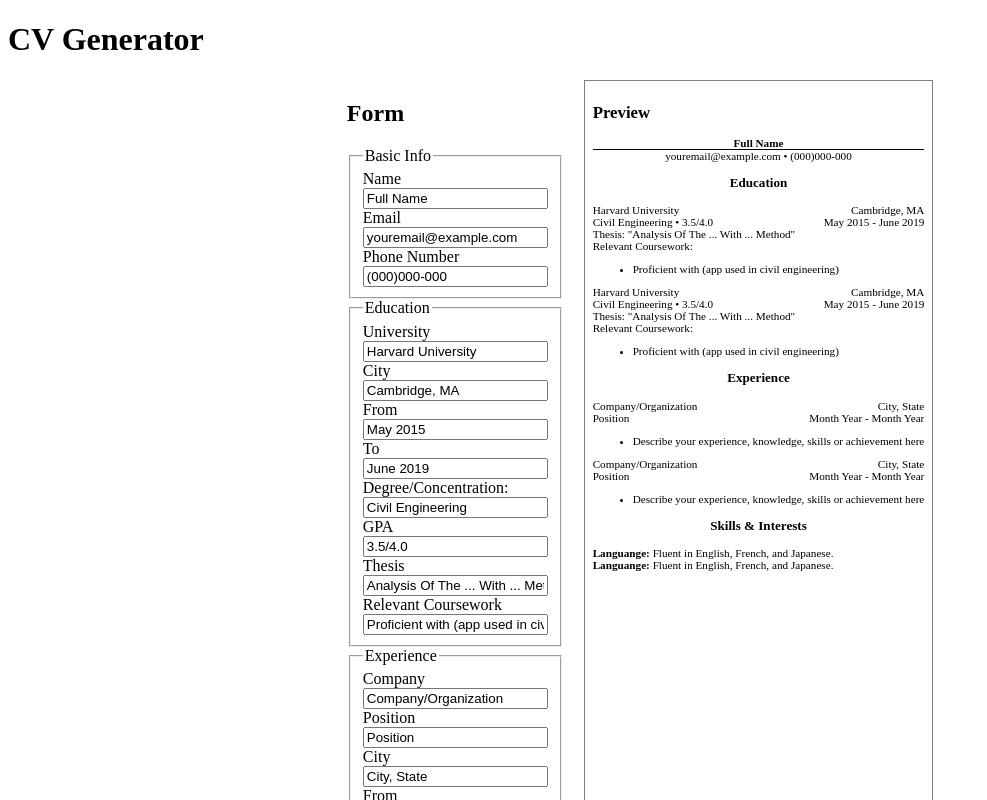
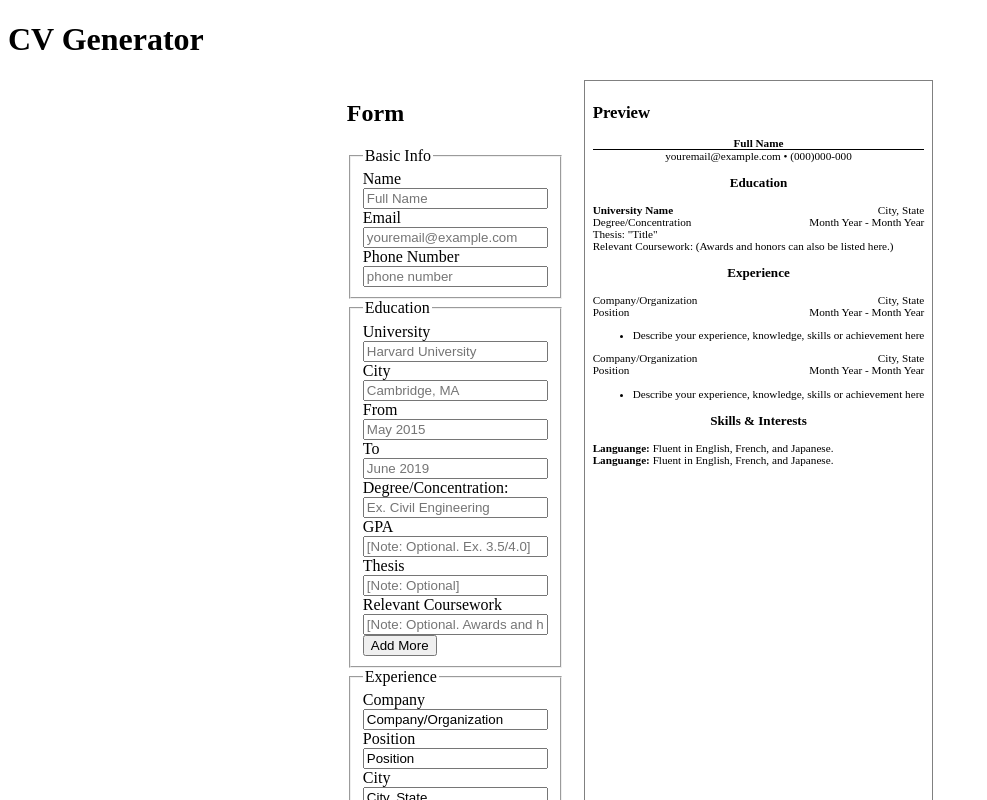
Before and after one commit to Shiielty/cv-project, a React (Vite) app: page / in a window 1280 px wide. Shown: the top 800 px of the page, without its empty margins (0-987 px from the left). Built offline with nearby package versions, Linux system fonts and the light colour scheme.

Commit message:
feat(*): add, edit, delete items in education info

```diff
--- a/src/components/Content.jsx
+++ b/src/components/Content.jsx
@@ -7,30 +7,21 @@ export default class Content extends Component {
     super(props);
     this.state = {
       basic: {
-        name: "Full Name",
-        email: "youremail@example.com",
-        phone: "(000)000-000",
+        name: "",
+        email: "",
+        phone: "",
       },
       educations: [
         {
-          university: "Harvard University",
-          city: "Cambridge, MA",
-          from: "May 2015",
-          to: "June 2019",
-          degree: "Civil Engineering",
-          gpa: "3.5/4.0",
-          thesis: "Analysis Of The ... With ... Method",
-          relevant: "Proficient with (app used in civil engineering)",
-        },
-        {
-          university: "Harvard University",
-          city: "Cambridge, MA",
-          from: "May 2015",
-          to: "June 2019",
-          degree: "Civil Engineering",
-          gpa: "3.5/4.0",
-          thesis: "Analysis Of The ... With ... Method",
-          relevant: "Proficient with (app used in civil engineering)",
+          university: "",
+          city: "",
+          from: "",
+          to: "",
+          degree: "",
+          gpa: "",
+          thesis: "",
+          relevant: "",
+          edited: true,
         },
       ],
       experiences: [
@@ -68,6 +59,17 @@ export default class Content extends Component {
     this.handleNameChange = this.handleNameChange.bind(this);
     this.handleEmailChange = this.handleEmailChange.bind(this);
     this.handlePhoneChange = this.handlePhoneChange.bind(this);
+    this.handleEduUniChange = this.handleEduUniChange.bind(this);
+    this.handleEduCityChange = this.handleEduCityChange.bind(this);
+    this.handleEduFromChange = this.handleEduFromChange.bind(this);
+    this.handleEduToChange = this.handleEduToChange.bind(this);
+    this.handleEduDegreeChange = this.handleEduDegreeChange.bind(this);
+    this.handleEduGPAChange = this.handleEduGPAChange.bind(this);
+    this.handleEduThesisChange = this.handleEduThesisChange.bind(this);
+    this.handleEduRelevantChange = this.handleEduRelevantChange.bind(this);
+    this.handleAddEduClick = this.handleAddEduClick.bind(this);
+    this.handleDeleteEduClick = this.handleDeleteEduClick.bind(this);
+    this.handleEditEduClick = this.handleEditEduClick.bind(this);
   }
 
   handleNameChange(e) {
@@ -88,9 +90,118 @@ export default class Content extends Component {
     this.setState(newState);
   }
 
+  handleEduUniChange(e) {
+    const key = parseInt(e.target.dataset.key);
+    const newState = this.state;
+    newState.educations[key].university = e.target.value;
+    this.setState(newState);
+  }
+
+  handleEduCityChange(e) {
+    const key = parseInt(e.target.dataset.key);
+    const newState = this.state;
+    newState.educations[key].city = e.target.value;
+    this.setState(newState);
+  }
+
+  handleEduFromChange(e) {
+    const key = parseInt(e.target.dataset.key);
+    const newState = this.state;
+    newState.educations[key].from = e.target.value;
+    this.setState(newState);
+  }
+
+  handleEduToChange(e) {
+    const key = parseInt(e.target.dataset.key);
+    const newState = this.state;
+    newState.educations[key].to = e.target.value;
+    this.setState(newState);
+  }
+
+  handleEduDegreeChange(e) {
+    const key = parseInt(e.target.dataset.key);
+    const newState = this.state;
+    newState.educations[key].degree = e.target.value;
+    this.setState(newState);
+  }
+
+  handleEduGPAChange(e) {
+    const key = parseInt(e.target.dataset.key);
+    const newState = this.state;
+    newState.educations[key].gpa = e.target.value;
+    this.setState(newState);
+  }
+
+  handleEduThesisChange(e) {
+    const key = parseInt(e.target.dataset.key);
+    const newState = this.state;
+    newState.educations[key].thesis = e.target.value;
+    this.setState(newState);
+  }
+
+  handleEduRelevantChange(e) {
+    const key = parseInt(e.target.dataset.key);
+    const newState = this.state;
+    newState.educations[key].relevant = e.target.value;
+    this.setState(newState);
+  }
+
+  handleAddEduClick(e) {
+    e.preventDefault();
+    const newEdu = {
+      university: "",
+      city: "",
+      from: "",
+      to: "",
+      degree: "",
+      gpa: "",
+      thesis: "",
+      relevant: "",
+      edited: true,
+    };
+    const newState = this.state;
+    newState.educations[newState.educations.length - 1].edited = false;
+    newState.educations.push(newEdu);
+    this.setState(newState);
+  }
+
+  handleDeleteEduClick(e) {
+    e.preventDefault();
+    const key = parseInt(e.target.dataset.key);
+    const newState = this.state;
+    newState.educations.splice(key, 1);
+    this.setState(newState);
+  }
+
+  handleEditEduClick(e) {
+    e.preventDefault();
+    const key = parseInt(e.target.dataset.key);
+    const newState = this.state;
+    newState.educations[key].edited = true;
+    const arr = newState.educations.splice(key, 1);
+    newState.educations.pop();
+    newState.educations.push(...arr);
+    this.setState(newState);
+  }
+
   render() {
     const { basic, educations, experiences, skills } = this.state;
-    const { handleNameChange, handleEmailChange, handlePhoneChange } = this;
+    const {
+      handleNameChange,
+      handleEmailChange,
+      handlePhoneChange,
+      handleEduUniChange,
+      handleEduCityChange,
+      handleEduFromChange,
+      handleEduToChange,
+      handleEduDegreeChange,
+      handleEduGPAChange,
+      handleEduThesisChange,
+      handleEduRelevantChange,
+      handleAddEduClick,
+      handleDeleteEduClick,
+      handleEditEduClick,
+    } = this;
 
     return (
       <main className="content">
@@ -102,6 +213,17 @@ export default class Content extends Component {
           onNameChange={handleNameChange}
           onEmailChange={handleEmailChange}
           onPhoneChange={handlePhoneChange}
+          onEduUniChange={handleEduUniChange}
+          onEduCityChange={handleEduCityChange}
+          onEduFromChange={handleEduFromChange}
+          onEduToChange={handleEduToChange}
+          onEduDegreeChange={handleEduDegreeChange}
+          onEduGPAChange={handleEduGPAChange}
+          onEduThesisChange={handleEduThesisChange}
+          onEduRelevantChange={handleEduRelevantChange}
+          onAddEduClick={handleAddEduClick}
+          onDeleteEduClick={handleDeleteEduClick}
+          onEditEduClick={handleEditEduClick}
         />
         <Preview
           basic={basic}
--- a/src/components/Form.jsx
+++ b/src/components/Form.jsx
@@ -3,7 +3,226 @@ import { Component } from "react";
 export default class Form extends Component {
   render() {
     const { basic, educations, experiences, skills } = this.props;
-    const { onNameChange, onEmailChange, onPhoneChange } = this.props;
+    const {
+      onNameChange,
+      onEmailChange,
+      onPhoneChange,
+      onEduUniChange,
+      onEduCityChange,
+      onEduFromChange,
+      onEduToChange,
+      onEduDegreeChange,
+      onEduGPAChange,
+      onEduThesisChange,
+      onEduRelevantChange,
+      onAddEduClick,
+      onDeleteEduClick,
+      onEditEduClick,
+    } = this.props;
+
+    const renderEducations = () => {
+      if (educations.length <= 1) {
+        return (
+          <>
+            <label>
+              University
+              <input
+                type="text"
+                value={educations[0].university}
+                placeholder="Harvard University"
+                data-key="0"
+                onChange={onEduUniChange}
+              ></input>
+            </label>
+            <label>
+              City
+              <input
+                type="text"
+                value={educations[0].city}
+                data-key="0"
+                placeholder="Cambridge, MA"
+                onChange={onEduCityChange}
+              ></input>
+            </label>
+            <label>
+              From
+              <input
+                type="text"
+                value={educations[0].from}
+                placeholder="May 2015"
+                data-key="0"
+                onChange={onEduFromChange}
+              ></input>
+            </label>
+            <label>
+              To
+              <input
+                type="text"
+                value={educations[0].to}
+                placeholder="June 2019"
+                data-key="0"
+                onChange={onEduToChange}
+              ></input>
+            </label>
+            <label>
+              Degree/Concentration:
+              <input
+                type="text"
+                value={educations[0].degree}
+                placeholder="Ex. Civil Engineering"
+                data-key="0"
+                onChange={onEduDegreeChange}
+              ></input>
+            </label>
+            <label>
+              GPA
+              <input
+                type="text"
+                value={educations[0].gpa}
+                placeholder="[Note: Optional. Ex. 3.5/4.0]"
+                data-key="0"
+                onChange={onEduGPAChange}
+              ></input>
+            </label>
+            <label>
+              Thesis
+              <input
+                type="text"
+                value={educations[0].thesis}
+                placeholder="[Note: Optional]"
+                data-key="0"
+                onChange={onEduThesisChange}
+              ></input>
+            </label>
+            <label>
+              Relevant Coursework
+              <input
+                type="text"
+                value={educations[0].relevant}
+                placeholder="[Note: Optional. Awards and honors can also be listed here.]"
+                data-key="0"
+                onChange={onEduRelevantChange}
+              ></input>
+            </label>
+          </>
+        );
+      } else {
+        return allEducationsForm;
+      }
+    };
+
+    const allEducationsForm = educations.map((education, i) => {
+      if (i + 1 === educations.length && education.edited === true) {
+        return (
+          <div key={education}>
+            <label>
+              University
+              <input
+                type="text"
+                value={education.university}
+                placeholder="Harvard University"
+                data-key={i}
+                onChange={onEduUniChange}
+              ></input>
+            </label>
+            <label>
+              City
+              <input
+                type="text"
+                value={education.city}
+                data-key={i}
+                placeholder="Cambridge, MA"
+                onChange={onEduCityChange}
+              ></input>
+            </label>
+            <label>
+              From
+              <input
+                type="text"
+                value={education.from}
+                placeholder="May 2015"
+                data-key={i}
+                onChange={onEduFromChange}
+              ></input>
+            </label>
+            <label>
+              To
+              <input
+                type="text"
+                value={education.to}
+                placeholder="June 2019"
+                data-key={i}
+                onChange={onEduToChange}
+              ></input>
+            </label>
+            <label>
+              Degree/Concentration:
+              <input
+                type="text"
+                value={education.degree}
+                placeholder="Ex. Civil Engineering"
+                data-key={i}
+                onChange={onEduDegreeChange}
+              ></input>
+            </label>
+            <label>
+              GPA
+              <input
+                type="text"
+                value={education.gpa}
+                placeholder="[Note: Optional. Ex. 3.5/4.0]"
+                data-key={i}
+                onChange={onEduGPAChange}
+              ></input>
+            </label>
+            <label>
+              Thesis
+              <input
+                type="text"
+                value={education.thesis}
+                placeholder="[Note: Optional]"
+                data-key={i}
+                onChange={onEduThesisChange}
+              ></input>
+            </label>
+            <label>
+              Relevant Coursework
+              <input
+                type="text"
+                value={education.relevant}
+                placeholder="[Note: Optional. Awards and honors can also be listed here.]"
+                data-key={i}
+                onChange={onEduRelevantChange}
+              ></input>
+            </label>
+          </div>
+        );
+      } else {
+        return (
+          <>
+            <div key={education} className="education-list">
+              {education.university}
+              <button
+                type="button"
+                className="edit-btn"
+                data-key={i}
+                onClick={onEditEduClick}
+              >
+                edit
+              </button>
+              <button
+                type="button"
+                className="delete-btn"
+                data-key={i}
+                onClick={onDeleteEduClick}
+              >
+                x
+              </button>
+            </div>
+          </>
+        );
+      }
+    });
 
     return (
       <div className="form">
@@ -42,70 +261,10 @@ export default class Form extends Component {
 
           <fieldset>
             <legend>Education</legend>
-            <label>
-              University
-              <input
-                type="text"
-                defaultValue={educations[0].university}
-                placeholder="Harvard University"
-              ></input>
-            </label>
-            <label>
-              City
-              <input
-                type="text"
-                defaultValue={educations[0].city}
-                placeholder="Cambridge, MA"
-              ></input>
-            </label>
-            <label>
-              From
-              <input
-                type="text"
-                defaultValue={educations[0].from}
-                placeholder="May 2015"
-              ></input>
-            </label>
-            <label>
-              To
-              <input
-                type="text"
-                defaultValue={educations[0].to}
-                placeholder="June 2019"
-              ></input>
-            </label>
-            <label>
-              Degree/Concentration:
-              <input
-                type="text"
-                defaultValue={educations[0].degree}
-                placeholder="Ex. Civil Engineering"
-              ></input>
-            </label>
-            <label>
-              GPA
-              <input
-                type="text"
-                defaultValue={educations[0].gpa}
-                placeholder="[Note: Optional. Ex. 3.5/4.0]"
-              ></input>
-            </label>
-            <label>
-              Thesis
-              <input
-                type="text"
-                defaultValue={educations[0].thesis}
-                placeholder="[Note: Optional]"
-              ></input>
-            </label>
-            <label>
-              Relevant Coursework
-              <input
-                type="text"
-                defaultValue={educations[0].relevant}
-                placeholder="[Note: Optional. Awards and honors can also be listed here.]"
-              ></input>
-            </label>
+            {renderEducations()}
+            <button className="add-edu-btn" onClick={onAddEduClick}>
+              Add More
+            </button>
           </fieldset>
 
           <fieldset>
--- a/src/components/Preview.jsx
+++ b/src/components/Preview.jsx
@@ -8,21 +8,29 @@ export default class Preview extends Component {
       return (
         <div key={i}>
           <div className="flex-space-between">
-            <div className="university-name">{education.university}</div>
-            <div className="university-city">{education.city}</div>
+            <div className="university-name">
+              {education.university ? education.university : "University Name"}
+            </div>
+            <div className="university-city">
+              {education.city ? education.city : "City, State"}
+            </div>
           </div>
           <div className="flex-space-between">
-            <div>{education.degree + " • " + education.gpa}</div>
             <div>
-              {education.from} - {education.to}{" "}
+              {(education.degree ? education.degree : "Degree/Concentration") +
+                (education.gpa ? " • GPA: " + education.gpa : "")}
+            </div>
+            <div>
+              {education.from ? education.from : "Month Year"} -{" "}
+              {education.to ? education.to : "Month Year"}
             </div>
           </div>
-          <div>Thesis: "{education.thesis}"</div>
+          <div>Thesis: "{education.thesis ? education.thesis : "Title"}"</div>
           <div>
-            Relevant Coursework:
-            <ul>
-              <li>{education.relevant}</li>
-            </ul>
+            Relevant Coursework:{" "}
+            {education.relevant
+              ? education.relevant
+              : "(Awards and honors can also be listed here.)"}
           </div>
         </div>
       );
@@ -57,12 +65,18 @@ export default class Preview extends Component {
       );
     });
 
+    const fullName = basic.name ? basic.name : "Full Name";
+
     return (
       <div className="preview">
         <h2>Preview</h2>
         <div className="basic-info">
-          <div className="name">{basic.name}</div>
-          <div>{basic.email + " • " + basic.phone}</div>
+          <div className="name">{basic.name ? basic.name : "Full Name"}</div>
+          <div>
+            {(basic.email ? basic.email : "youremail@example.com") +
+              " • " +
+              (basic.phone ? basic.phone : "(000)000-000")}
+          </div>
         </div>
         <div className="educations-info">
           <h3>Education</h3>
--- a/src/styles.css
+++ b/src/styles.css
@@ -37,3 +37,7 @@ textarea {
 h3 {
   text-align: center;
 }
+
+.university-name {
+  font-weight: 700;
+}
```
